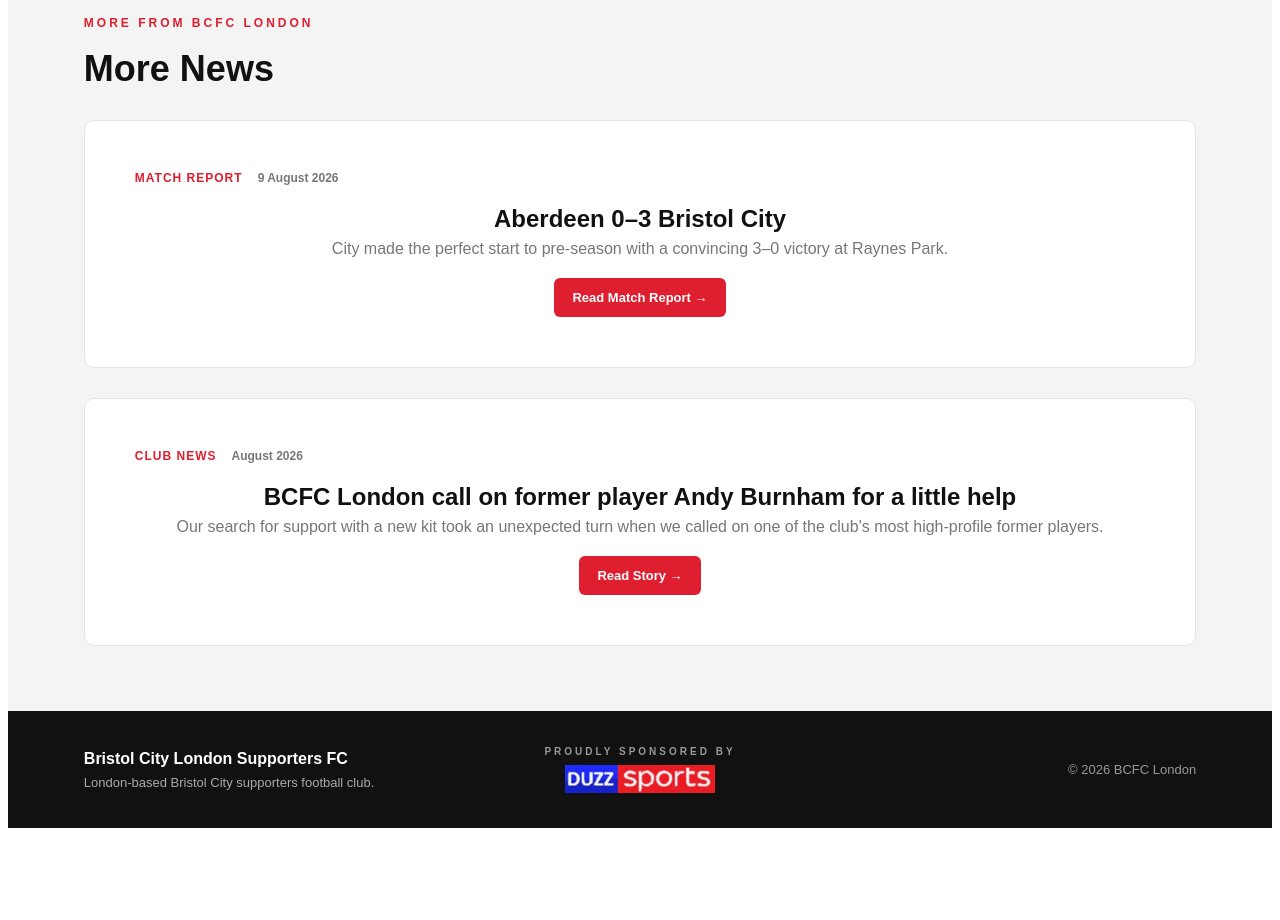
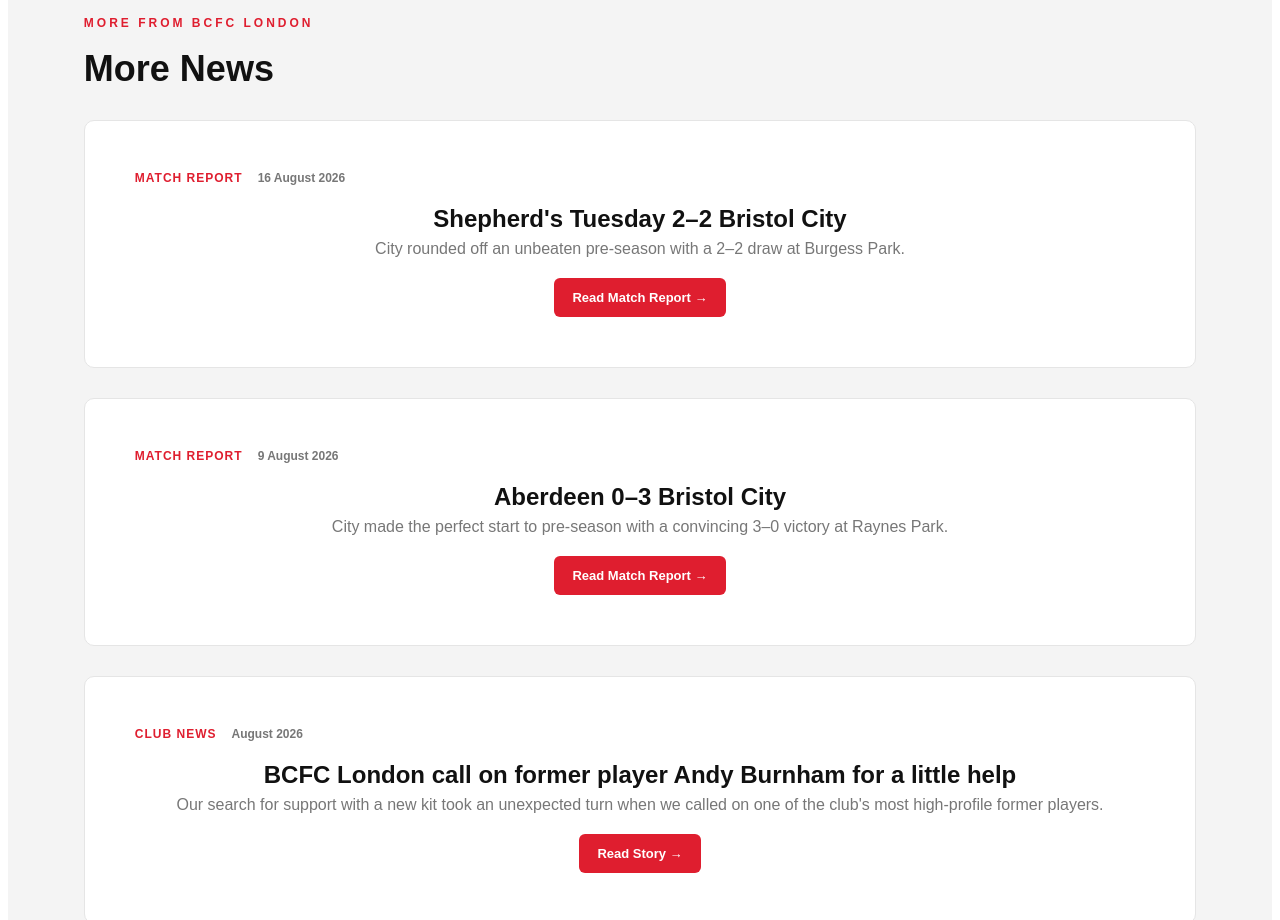
Before and after one commit to jedbegley/bcfc-london, a Next.js app: page /news in a window 1280 px wide. Shown: the part 2960-3880 px from the top of the page. Before the commit the page ends 3796 px from the top, so only its background shows below. Built offline with nearby package versions, Linux system fonts and the light colour scheme.

Commit message:
Update page.js

```diff
--- a/app/news/page.js
+++ b/app/news/page.js
@@ -232,6 +232,37 @@
     <p style={styles.redLabel}>MORE FROM BCFC LONDON</p>
     <h2 style={styles.sectionTitle}>More News</h2>
 
+  <div style={styles.emptyNews}>
+  <div style={styles.storyMeta}>
+    <span style={styles.category}>MATCH REPORT</span>
+    <span>16 August 2026</span>
+  </div>
+
+  <h3 style={styles.emptyTitle}>
+    Shepherd&apos;s Tuesday 2–2 Bristol City
+  </h3>
+
+  <p style={styles.emptyText}>
+    City rounded off an unbeaten pre-season with a 2–2 draw at Burgess Park.
+  </p>
+
+  <a
+    href="/news/shepherds-tuesday-2-2-bristol-city"
+    style={{
+      display: "inline-block",
+      marginTop: "20px",
+      background: "#df1e2f",
+      color: "white",
+      textDecoration: "none",
+      padding: "12px 18px",
+      borderRadius: "6px",
+      fontWeight: "900",
+      fontSize: "13px",
+    }}
+  >
+    Read Match Report →
+  </a>
+</div>
   <div style={styles.emptyNews}>
   <div style={styles.storyMeta}>
     <span style={styles.category}>MATCH REPORT</span>
```
